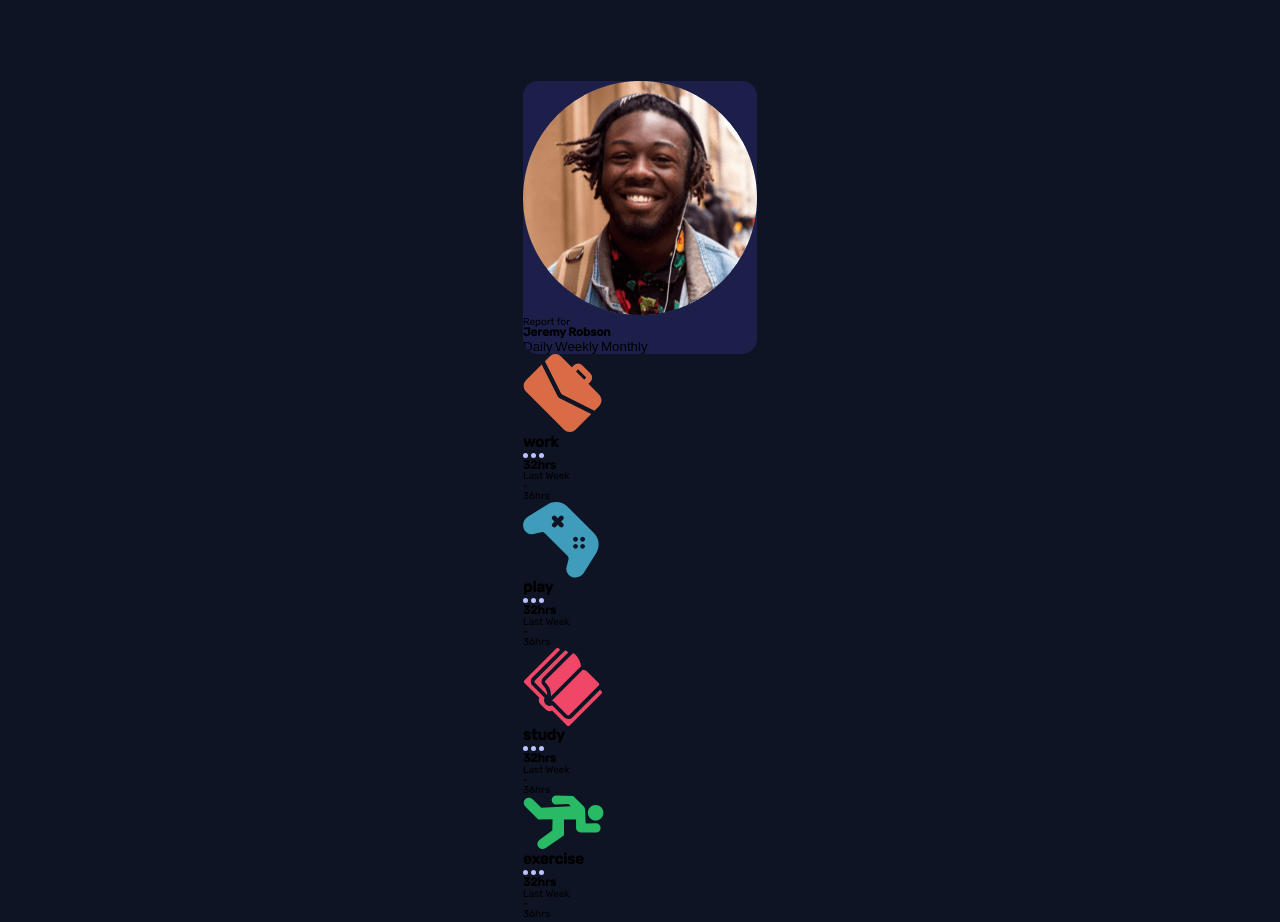
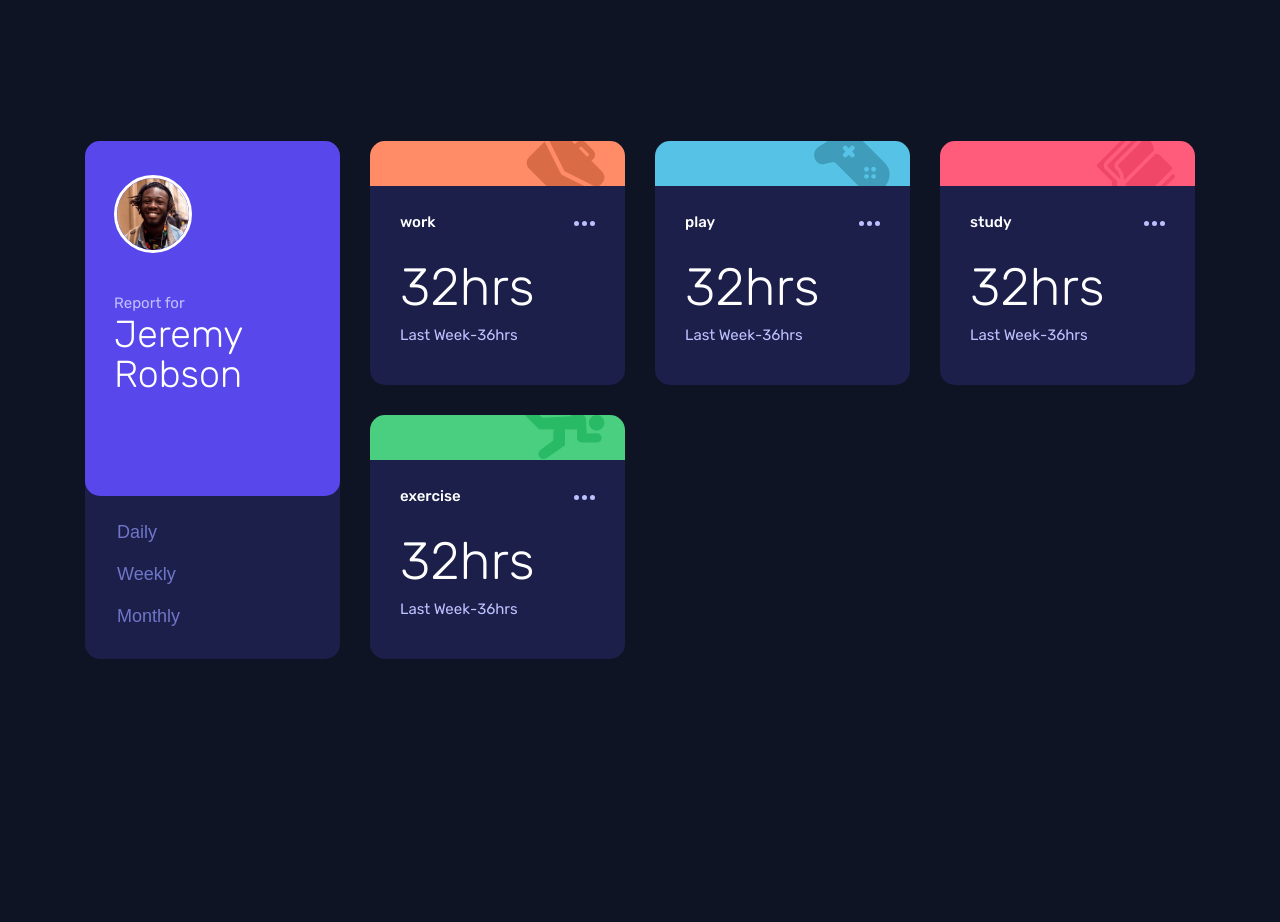
Before and after one commit to Faelsc/rastreador-de-tempo, a plain HTML site: page index.html in a window 1280 px wide. After the commit the page ends 800 px from the top, so only its background shows below. Drawn offline with Linux system fonts and the light colour scheme; a script that the page names is missing.

Commit message:
:lipstick: feat: Estilizaçao CSS

```diff
--- a/index.html
+++ b/index.html
@@ -19,17 +19,17 @@
         <img src="./images/image-jeremy.png" alt="" class="buscador-ativo__perfil-img">
         <div class="buscador-ativo__perfil-container">
           <p class="buscador-ativo__perfil-for">Report for</p>
-          <h1 class="buscador-ativo__perfil-nome">Jeremy Robson</h1>
+          <h1 class="buscador-ativo__perfil-name">Jeremy Robson</h1>
         </div>
       </div>
       <div class="buscador-ativo__opcoes">
-        <button class="buscador-ativo__opcao" data-opcao="daily">
+        <button class="buscador-ativo__lista" data-opcao="daily">
           Daily
         </button>
-        <button class="buscador-ativo__opcao" data-opcao="weekly">
+        <button class="buscador-ativo__lista" data-opcao="weekly">
           Weekly
         </button>
-        <button class="buscador-ativo__opcao" data-opcao="monthly">
+        <button class="buscador-ativo__lista" data-opcao="monthly">
           Monthly
         </button>
       </div>
--- a/styles/style.css
+++ b/styles/style.css
@@ -17,10 +17,10 @@ html {
   --laranja-400: hsl(43, 84%, 65%);
 
   --font-size-h1: clamp(2.4rem, 1.8366rem + 1.5023vw, 4rem);
-  --font-size-time-window: 1.8rem;
-  --font-size-activity-name: 1.8rem;
-  --font-size-activity-result: clamp(3.2rem, 2.3549rem + 2.2535vw, 5.6rem);
-  --font-size-activity-window: 1.5rem;
+  --font-size-janela-tempo: 1.8rem;
+  --font-size-atividade-nome: 1.8rem;
+  --font-size-atividade-resultado: clamp(3.2rem, 2.3549rem + 2.2535vw, 5.6rem);
+  --font-size-atividade-janela: 1.5rem;
 
   --z-index-top: 10;
   --z-index-mid: 5;
@@ -38,7 +38,7 @@ body {
   padding: 8.1rem 2.4rem;
 }
 
-section .buscador-ativo {
+section.buscador-ativo {
   width: 100%;
   height: auto;
   display: grid;
@@ -49,7 +49,7 @@ section .buscador-ativo {
 }
 
 @media screen and (min-width: 500px) {
-  section .buscador-ativo {
+  section.buscador-ativo {
     grid-template-columns: repeat(auto-fit, minmax(20rem, 1fr));
     grid-template-rows: 1fr 1fr;
     min-height: 51.8rem;
@@ -58,12 +58,12 @@ section .buscador-ativo {
 }
 
 @media screen and (min-width: 1110px) {
-  section .buscador-ativo {
+  section.buscador-ativo {
     max-width: 111rem;
   }
 }
 
-section .buscador-ativo__menu {
+section.buscador-ativo__menu {
   background: var(--azul-800);
   border-radius: var(--br);
   overflow: hidden;
@@ -71,14 +71,14 @@ section .buscador-ativo__menu {
 }
 
 @media screen and (min-width: 500px) {
-  section .buscador-ativo__menu {
+  section.buscador-ativo__menu {
     grid-row: 1/3;
     display: flex;
     flex-flow: column nowrap;
   }
 }
 
-.buscador-ativo__dono {
+.buscador-ativo__perfil {
   width: 100%;
   padding: 3.1rem 2.9rem;
   display: flex;
@@ -91,7 +91,7 @@ section .buscador-ativo__menu {
 }
 
 @media screen and (min-width: 500px) {
-  .buscador-ativo__dono {
+  .buscador-ativo__perfil {
     padding: 3.4rem 2.9rem 8rem 2.9rem;
     flex-flow: column nowrap;
     align-items: start;
@@ -100,45 +100,189 @@ section .buscador-ativo__menu {
   }
 }
 
-.buscador-ativo__dono-img {
+.buscador-ativo__perfil-img {
   width: 6.4rem;
   border: 0.3rem solid white;
   border-radius: 50%;
 }
 
-
 @media screen and (min-width: 500px) {
-  .buscador-ativo__dono-img {
+  .buscador-ativo__perfil-img {
     width: 7.8rem;
   }
 }
 
-.buscador-ativo__dono-container {
+.buscador-ativo__perfil-container {
   display: flex;
   flex-flow: column nowrap;
   gap: 0.4rem;
 }
 
 @media screen and (min-width: 500px) {
-  .buscador-ativo__dono-container {
+  .buscador-ativo__perfil-container {
     gap: 0.3rem;
     max-width: 60%;
   }
 }
 
-.buscador-ativo__dono-for {
+.buscador-ativo__perfil-for {
   font-size: 1.5rem;
   color: var(--azul-100);
 }
 
-.buscador-ativo__dono-name {
+.buscador-ativo__perfil-name {
   font-size: var(--font-size-h1);
   font-weight: 300;
   color: white;
 }
 
 @media screen and (min-width: 500px) {
-  .buscador-ativo__dono-name {
+  .buscador-ativo__perfil-name {
     line-height: 4rem;
   }
 }
+
+.buscador-ativo__opcoes {
+  padding: 2.4rem 2rem 2.5rem 3.3rem;
+  display: flex;
+  flex-flow: row wrap;
+  justify-content: space-between;
+  gap: 1rem;
+}
+
+@media screen and (min-width: 500px) {
+  .buscador-ativo__opcoes {
+    flex-flow: column nowrap;
+    gap: 2.1rem;
+    padding: 2.6rem 3.2rem 3.2rem;
+  }
+}
+
+.buscador-ativo__lista {
+  width: max-content;
+  font-size: var(--font-size-janela-tempo);
+  color: var(--azul-200);
+  transition: color 250ms;
+  cursor: pointer;
+}
+
+.buscador-ativo__lista:is(:hover, .active) {
+  color: white;
+}
+
+.buscador-ativo__atividade {
+  width: 100%;
+  height: 100%;
+  display: grid;
+  grid-template-rows: 3.8rem 1fr;
+  grid-template-columns: 1fr;
+  overflow: hidden;
+  border-radius: var(--br);
+}
+
+@media screen and (min-width: 500px) {
+  .buscador-ativo__atividade {
+    grid-template-rows: 4.5rem 1fr;
+  }
+}
+
+.buscador-ativo__atividade:is(.work) {
+  --background: var(--vermelho-200);
+}
+.buscador-ativo__atividade:is(.play) {
+  --background: var(--azul-300);
+}
+.buscador-ativo__atividade:is(.study) {
+  --background: var(--vermelho-500);
+}
+.buscador-ativo__atividade:is(.exercise) {
+  --background: var(--verde-limao-500);
+}
+.buscador-ativo__atividade:is(.social) {
+  --background: var(--violeta-500);
+}
+.buscador-ativo__atividade:is(.self-care) {
+  --background: var(--laranja-400);
+}
+
+.atividade__bg {
+  grid-row: 1/3;
+  grid-column: 1/2;
+  background: var(--background);
+  display: grid;
+  place-items: start end;
+  height: 70%;
+}
+
+.atividade__bg > img {
+  transform: translate(-2rem, -1rem);
+  position: relative;
+  z-index: var(--z-index-bot);
+}
+
+.atividade__info {
+  position: relative;
+  z-index: var(--z-index-mid);
+  grid-row: 2/3;
+  grid-column: 1/2;
+  background: var(--azul-800);
+  transition: background 250ms, transform 250ms;
+  height: 100%;
+  padding: 2.8rem 2.4rem;
+  display: flex;
+  flex-flow: column nowrap;
+  gap: 0.6rem;
+  cursor: pointer;
+}
+
+.buscador-ativo__atividade:hover > .atividade__info {
+  background: var(--azul-700);
+}
+
+@media screen and (min-width: 500px) {
+  .atividade__info {
+    gap: 2.4rem;
+    padding: 2.9rem 3rem 3.2rem;
+  }
+}
+.atividade__cabecalho,
+.atividade__tempo {
+  display: flex;
+  flex-wrap: wrap;
+  justify-content: space-between;
+  align-items: center;
+  gap: 1rem;
+}
+
+@media screen and (min-width: 500px) {
+  .atividade__tempo {
+    flex-flow: column nowrap;
+    align-items: start;
+    gap: 0.8rem;
+  }
+}
+
+.atividade_nome {
+  color: white;
+  font-weight: 500;
+}
+
+.atividade__opcoes {
+  transition: white 250ms;
+}
+.atividade__opcoes:hover > svg path {
+  fill: white;
+}
+
+.atividade__tempo-atual {
+  font-size: var(--font-size-atividade-resultado);
+  font-weight: 300;
+  color: white;
+  line-height: 6.6rem;
+}
+
+.atividade__tempo-anterior {
+  display: flex;
+  font-size: var(--font-size-atividade-janela);
+  color: var(--azul-100);
+}
```
